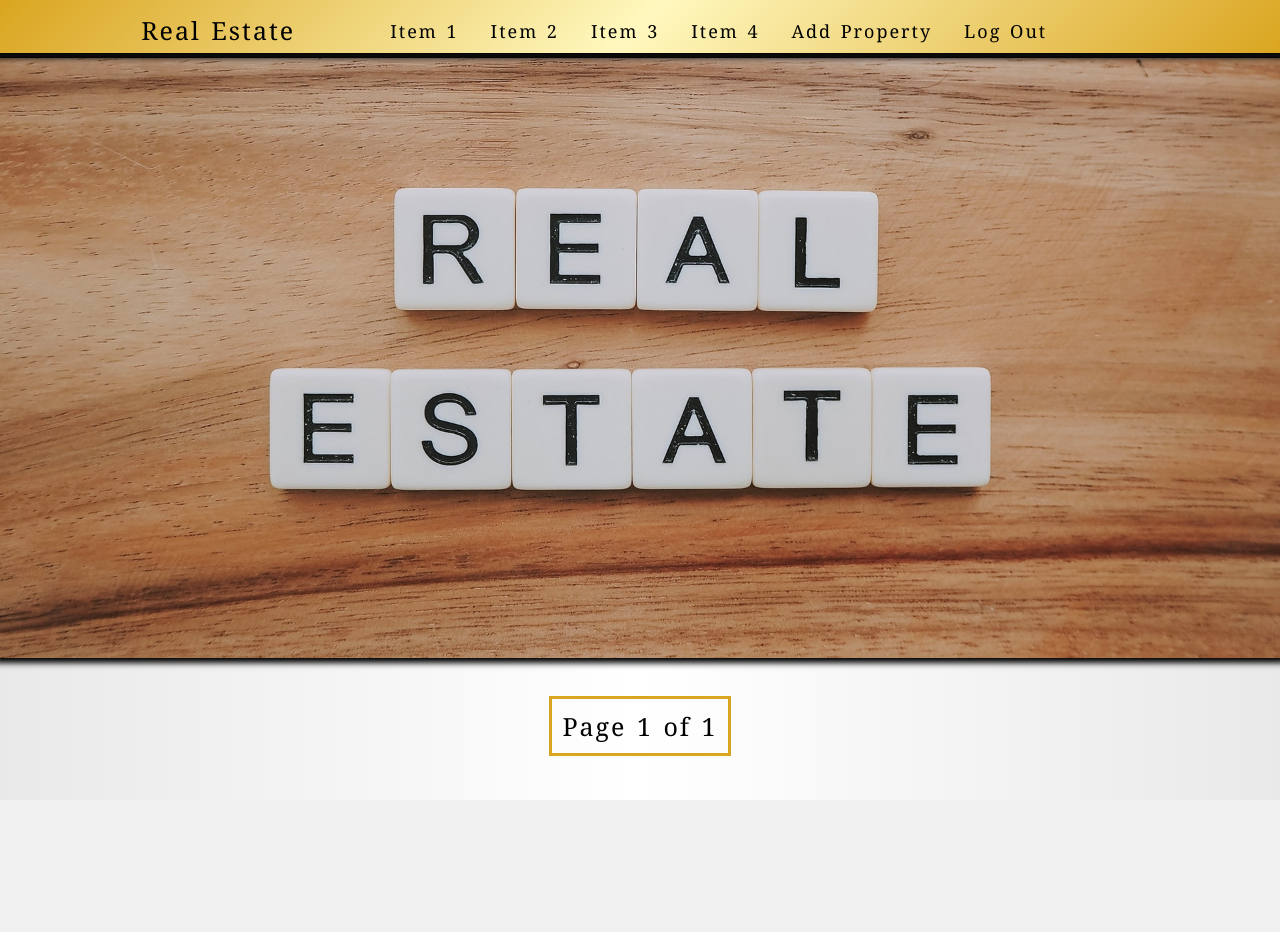
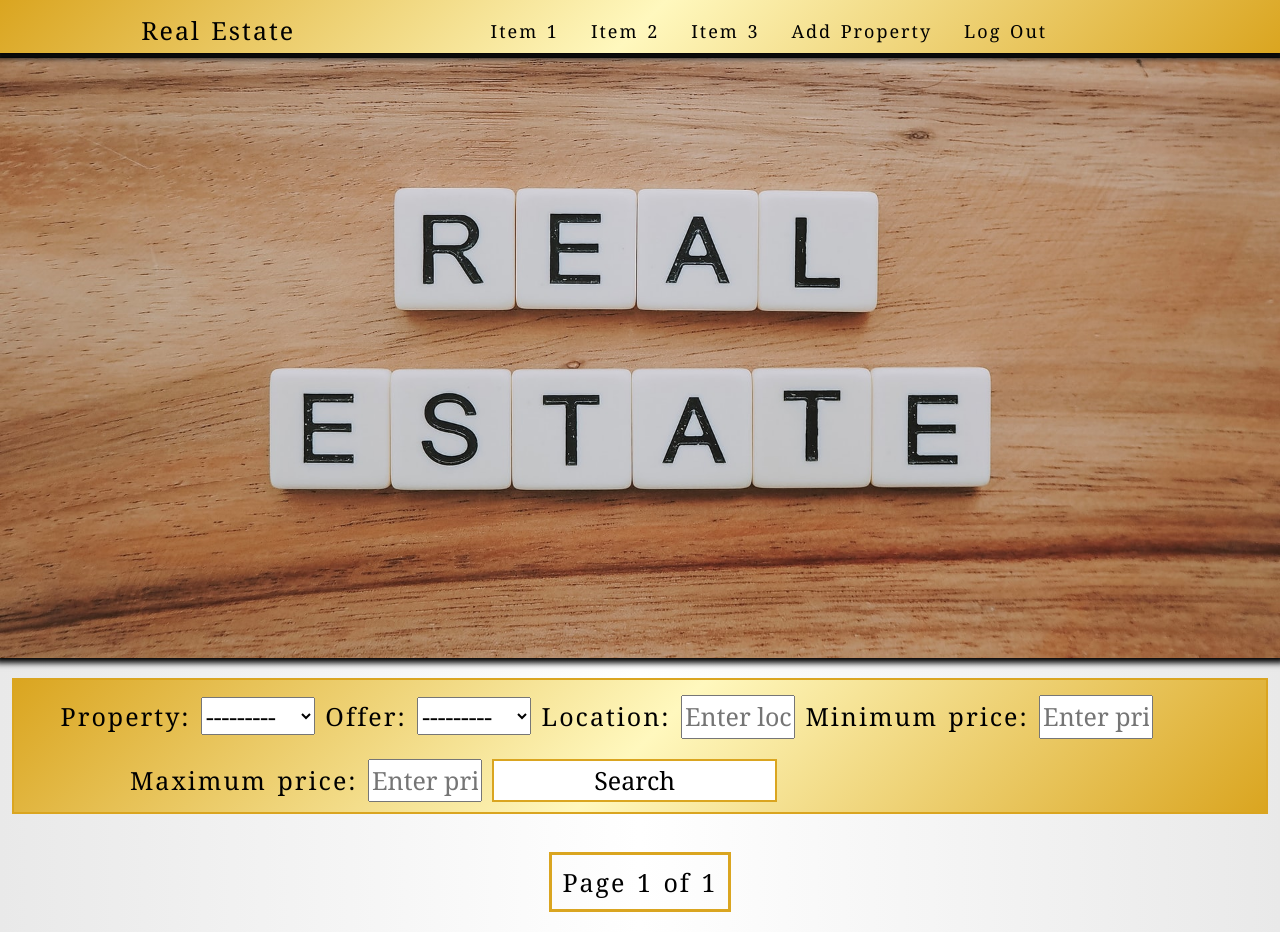
Before and after one commit to proofey/real_estate, a Django app: page / in a window 1280 px wide. Before the commit the page ends 800 px from the top, so only its background shows below. Run offline with Django 4.2, Linux system fonts and the light colour scheme; the visitor is signed in with stand-in values (Sample User, id 1); data that the repository does not hold is empty.

Commit message:
ADD Search bar

```diff
--- a/baseapp/forms.py
+++ b/baseapp/forms.py
@@ -1,5 +1,22 @@
+from django import forms
 from django.contrib.auth.forms import AuthenticationForm
+from post.models import PropertyType, OfferType
 
 
 class LoginForm(AuthenticationForm):
     fields = ['username', 'password']
+
+
+class SearchForm(forms.Form):
+    property_choices = PropertyType.objects.all()
+    offer_coices = OfferType.objects.all()
+
+    property_type = forms.ModelChoiceField(property_choices, label='Property')
+    offer_type = forms.ModelChoiceField(offer_coices, label='Offer')
+    location = forms.CharField(max_length=50, label='Location',
+                               required=False,
+                               widget=forms.TextInput(attrs={'placeholder': "Enter location..."}))
+    minimum_price = forms.IntegerField(required=False,
+                                       widget=forms.TextInput(attrs={'placeholder': 'Enter price...'}))
+    maximum_price = forms.IntegerField(required=False,
+                                       widget=forms.TextInput(attrs={'placeholder': 'Enter price...'}))
--- a/baseapp/static/baseapp/baseapp.css
+++ b/baseapp/static/baseapp/baseapp.css
@@ -2,7 +2,55 @@
     #banner{
         display: none;
     }
+    #id_offer_type, #id_property_type, #id_location, #id_minimum_price, #id_maximum_price{
+        width: 90%;
+    }
+    #search-btn{
+        width: 90%;
+    }
 }
+@media only screen and (min-width: 600px){
+    #id_offer_type, #id_property_type{
+        width: 28%;
+    }
+    #id_location, #id_minimum_price, #id_maximum_price{
+        width: 61%;
+        margin-top: 5px;
+    }
+    #search-btn{
+        width: 50%;
+        margin-right: 20%;
+    }
+}
+@media only screen and (max-width: 768px){
+    .hidden{
+        display: none;
+    }
+}
+@media only screen and (min-width: 922px){
+    #id_offer_type, #id_property_type{
+        width: 35%;
+    }
+    #id_location, #id_minimum_price, #id_maximum_price{
+        width: 70%;
+        margin-top: 5px;
+    }
+}
+@media only screen and (min-width: 1200px){
+    #id_offer_type, #id_property_type{
+        width: 10%;
+    }
+    #id_location, #id_minimum_price, #id_maximum_price{
+        width: 10%;
+        margin-top: 5px;
+    }
+    #search-btn{
+        width: 25%;
+        margin-right: 33%;
+    }
+}
+
+
 
 #banner{
     margin-top: 5px;
@@ -21,13 +69,27 @@
     margin-left: auto;
     margin-right: auto;
 }
-.my-btn{
+.my-btn, #search-btn{
     border: 2px solid goldenrod;
     background-color: white;
     color: black;
     margin-top: 20px;
 }
+#search-btn:hover{
+    box-shadow: 0px 0px 6px 5px goldenrod;
+}
 #id_username, #id_password{
     width: 200px;
     margin: auto;
 }
+.search{
+    border: 2px solid goldenrod;
+    margin-top: 20px;
+    text-align: right;
+    padding-top: 10px;
+    padding-bottom: 10px;
+    padding-right: 9%;
+    background: -moz-linear-gradient(-45deg, #DAA520 0%, #FFF8BE 50%, #DAA520 100%);
+    background: -webkit-linear-gradient(-45deg, #DAA520 0%, #FFF8BE 50%, #DAA520 100%);
+    background: linear-gradient(135deg, #DAA520 0%, #FFF8BE 50%, #DAA520 100%);
+}
--- a/baseapp/templates/baseapp/home_page.html
+++ b/baseapp/templates/baseapp/home_page.html
@@ -17,6 +17,15 @@ Home
 
 <img id="banner" src="{% static 'images/real_estate_banner.jpg' %}" alt="">
 <div class="container-fluid">
+
+    <div class="search hidden">
+        <form id="search-form" action="{% url 'search' %}">
+            {% csrf_token %}
+            {{ search_form }}
+            <button id="search-btn" type="submit">Search</button>
+        </form>
+    </div>
+
     <div class="row" id="post-wall">
         {% for post in page_obj.object_list %}
             {% include 'post/post.html' %}
--- a/baseapp/urls.py
+++ b/baseapp/urls.py
@@ -5,5 +5,6 @@ from . import views
 urlpatterns = [
     path('', views.home_page, name='home-page'),
     path('administrator', views.login_request, name='login'),
-    path('logout', views.logout_request, name='logout')
+    path('logout', views.logout_request, name='logout'),
+    path('search/', views.search_request, name='search')
 ]
--- a/baseapp/views.py
+++ b/baseapp/views.py
@@ -1,17 +1,20 @@
 from django.shortcuts import redirect, render
 from django.core.paginator import Paginator
 from post.models import Post
-from . forms import LoginForm
+from . forms import LoginForm, SearchForm
 from django.contrib.auth import authenticate, login, logout
+from . search import search
 
 
 def home_page(request):
+    search_form = SearchForm()
     posts = Post.objects.all()
-    paginator = Paginator(posts, 1)
+    paginator = Paginator(posts, 8)
     page_number = request.GET.get('page')
     page_obj = paginator.get_page(page_number)
     return render(request, 'baseapp/home_page.html', {
-        'page_obj': page_obj
+        'page_obj': page_obj,
+        'search_form': search_form
     })
 
 
@@ -34,3 +37,15 @@ def login_request(request):
 def logout_request(request):
     logout(request)
     return redirect('home-page')
+
+
+def search_request(request):
+    search_form = SearchForm(data=request.GET)
+    posts = search(request)
+    paginator = Paginator(posts, 8)
+    page_number = request.GET.get('page')
+    page_obj = paginator.get_page(page_number)
+    return render(request, 'baseapp/home_page.html', {
+        'page_obj': page_obj,
+        'search_form': search_form
+    })
--- a/post/templates/post/post.html
+++ b/post/templates/post/post.html
@@ -7,6 +7,6 @@
             <h6>Neighborhood: {{ post.neighborhood }}</h6>
         {% endif %}
         <h6>Square meters: {{ post.square_meters }}</h6>
-        <h6>Price: {{ post.pricec }}</h6>
+        <h6>Price: {{ post.price }}</h6>
     </a>
 </div>
--- a/post/views.py
+++ b/post/views.py
@@ -25,12 +25,14 @@ def new_post(request):
         'form': form
     })
 
+@login_required
 def delete_post(request, id: int):
     post = Post.objects.get(id=id)
     if request.user.is_authenticated:
         post.delete()
         return redirect('home-page')
 
+@login_required
 def update_post(request, id: int):
     post = Post.objects.get(id=id)
     if request.method == 'POST':
--- a/static/base.js
+++ b/static/base.js
@@ -9,3 +9,17 @@ navbarMenuToggle.addEventListener('click', (e)=> {
         navbarMenuDropdown.classList.add('d-none');
     }
 });
+
+// Toggle search bar
+const searchBarToggle = document.getElementById('search-bar-toggle');
+searchBarToggle.addEventListener('click', (e)=> {
+    e.preventDefault();
+
+    const searchBar = document.querySelector('.search');
+
+    if(searchBar.classList.contains('hidden')){
+        searchBar.classList.remove('hidden')
+    }else{
+        searchBar.classList.add('hidden')
+    };
+});
--- a/templates/base.html
+++ b/templates/base.html
@@ -20,7 +20,7 @@
                 </a>
             </div>
             <div id="navbar-search">
-                <a href="">
+                <a id="search-bar-toggle" href="">
                     <img src="{% static 'images/lupa.png' %}" alt="">
                 </a>
             </div>
@@ -31,7 +31,6 @@
                 <a class="nav-link" href="">Item 1</a>
                 <a class="nav-link" href="">Item 2</a>
                 <a class="nav-link" href="">Item 3</a>
-                <a class="nav-link" href="">Item 4</a>
                 {% if request.user.is_authenticated %}
                     <a class="nav-link" href="{% url 'new-post' %}">Add Property</a>
                     <a class="nav-link" href="{% url 'logout' %}">Log Out</a>
@@ -42,25 +41,24 @@
 
     <div id="navbar-menu-dropdown" class="d-none">
         <ul>
+            <hr>
             <li>
                 <a class="dropdown-link" href="">Pick 1</a>
             </li>
-            <hr>
             <li>
                 <a class="dropdown-link" href="">Pick 2</a>
             </li>
-            <hr>
             <li>
                 <a class="dropdown-link" href="">Pick 3</a>
             </li>
-            <hr>
-            <li>
-                <a class="dropdown-link" href="">Pick 4</a>
-            </li>
-            <hr>
-            <li>
-                <a class="dropdown-link" href="">Pick 5</a>
-            </li>
+            {% if request.user.is_authenticated %}
+                <li>
+                    <a class="dropdown-link" href="{% url 'new-post' %}">Add Property</a>
+                </li>
+                <li>
+                    <a class="dropdown-link" href="{% url 'logout' %}">Log Out</a>
+                </li>
+            {% endif %}
             <hr>
         </ul>
     </div>
```
Also changed, not shown: baseapp/search.py (added, +44 -0 lines), static/base.css (line endings or trailing spaces).
